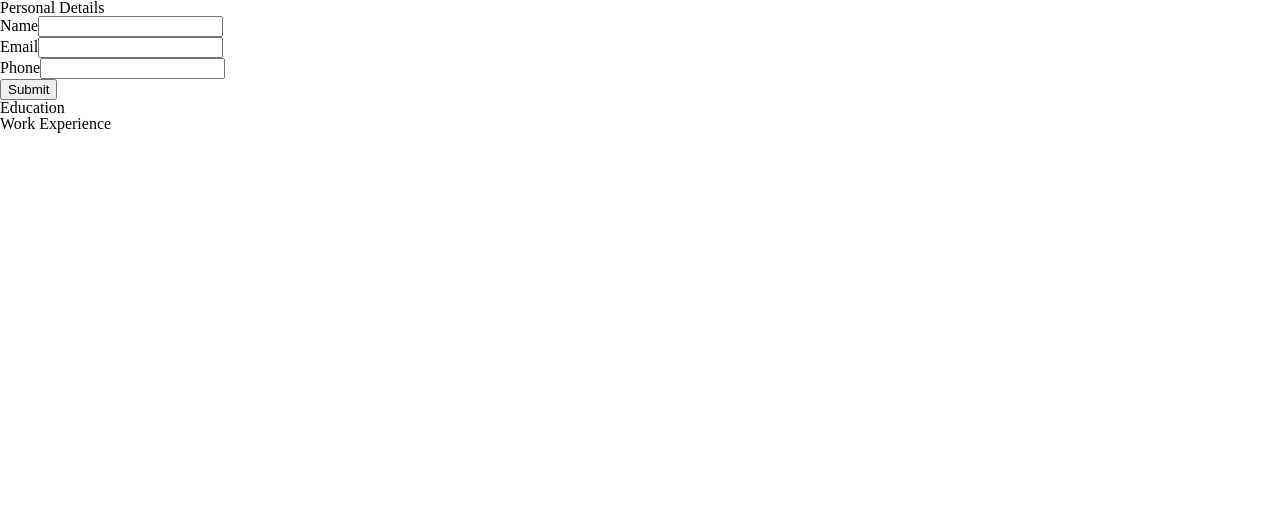
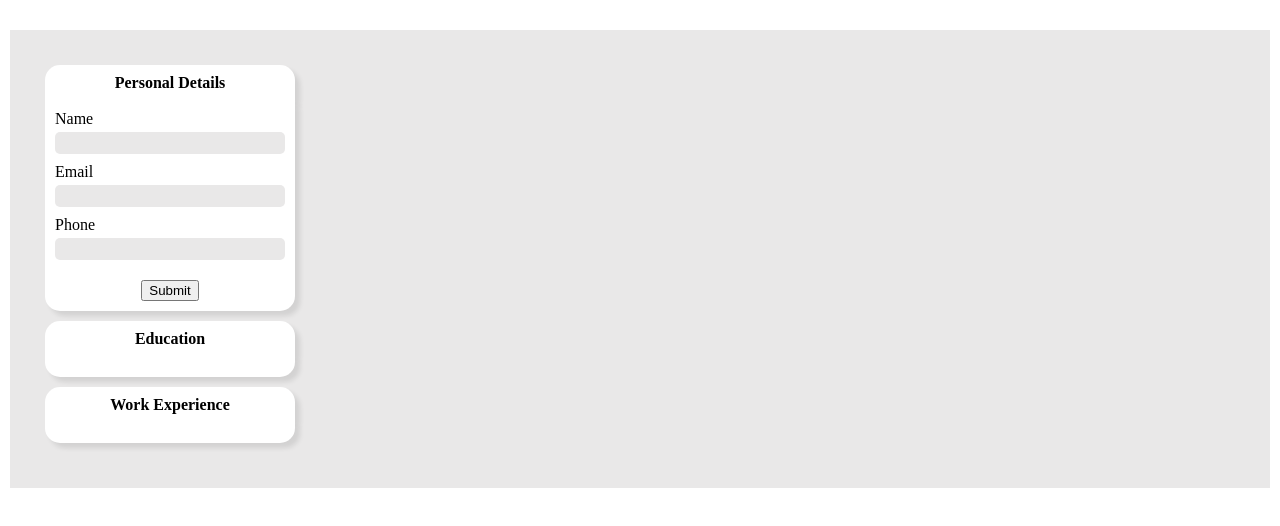
Before and after one commit to RoyalF4/odin-cv-application, a React (Vite) app: page / in a window 1280 px wide. Shown: the top 526 px of the page. Built offline with nearby package versions, Linux system fonts and the light colour scheme.

Commit message:
Style EditHeading/EditSidebar

```diff
--- a/src/components/EditHeading.jsx
+++ b/src/components/EditHeading.jsx
@@ -1,3 +1,5 @@
+/* eslint-disable react/prop-types */
+import '../css/EditHeading.css';
 function EditHeading({ text }) {
   return (
     <div className="edit-heading-container">
--- a/src/components/EditSidebar.jsx
+++ b/src/components/EditSidebar.jsx
@@ -3,6 +3,7 @@ import EditHeading from './EditHeading';
 import EditPersonal from './EditPersonal';
 import EditWork from './EditWork';
 import EditEducation from './EditEducation';
+import '../css/EditSection.css';
 
 function EditSidebar({ onPersonalSubmit }) {
   return (
--- a/src/css/App.css
+++ b/src/css/App.css
@@ -1,3 +1,15 @@
-.hidden {
-  display: none;
+.app-container {
+  max-width: 1200px;
+  margin: 30px auto;
+  padding: 30px;
+  background: rgb(233, 232, 232);
 }
+
+.edit-container {
+  max-width: 250px;
+  padding: 5px;
+}
+
+button {
+  margin: 10px 0 0 0;
+}
--- /dev/null
+++ b/src/css/EditHeading.css
@@ -0,0 +1,9 @@
+.edit-heading-container {
+  display: flex;
+  justify-content: center;
+  background: white;
+  padding: 10px;
+  border-radius: 15px 15px 0 0;
+  font-weight: bold;
+  box-shadow: 5px 5px 5px rgba(0, 0, 0, 0.099);
+}
--- /dev/null
+++ b/src/css/EditSection.css
@@ -0,0 +1,40 @@
+.edit-personal-container,
+.edit-education-container,
+.edit-work-container {
+  background: white;
+  padding: 10px;
+  margin: 0 0 10px 0;
+  border-radius: 0 0 15px 15px;
+  box-shadow: 5px 5px 5px rgba(0, 0, 0, 0.099);
+}
+
+.personal-form {
+  display: flex;
+  flex-direction: column;
+  align-items: center;
+}
+
+.input-container {
+  width: 100%;
+}
+
+input,
+label {
+  display: block;
+}
+
+label {
+  font-size: 0.9rem;
+  font-weight: bold;
+}
+
+input {
+  padding: 5px;
+  width: 100%;
+  margin: 5px 0 10px 0;
+  border: none;
+  background: rgb(233, 232, 232);
+  border-radius: 5px;
+  box-sizing: border-box;
+  font-size: 0.7rem;
+}
```
